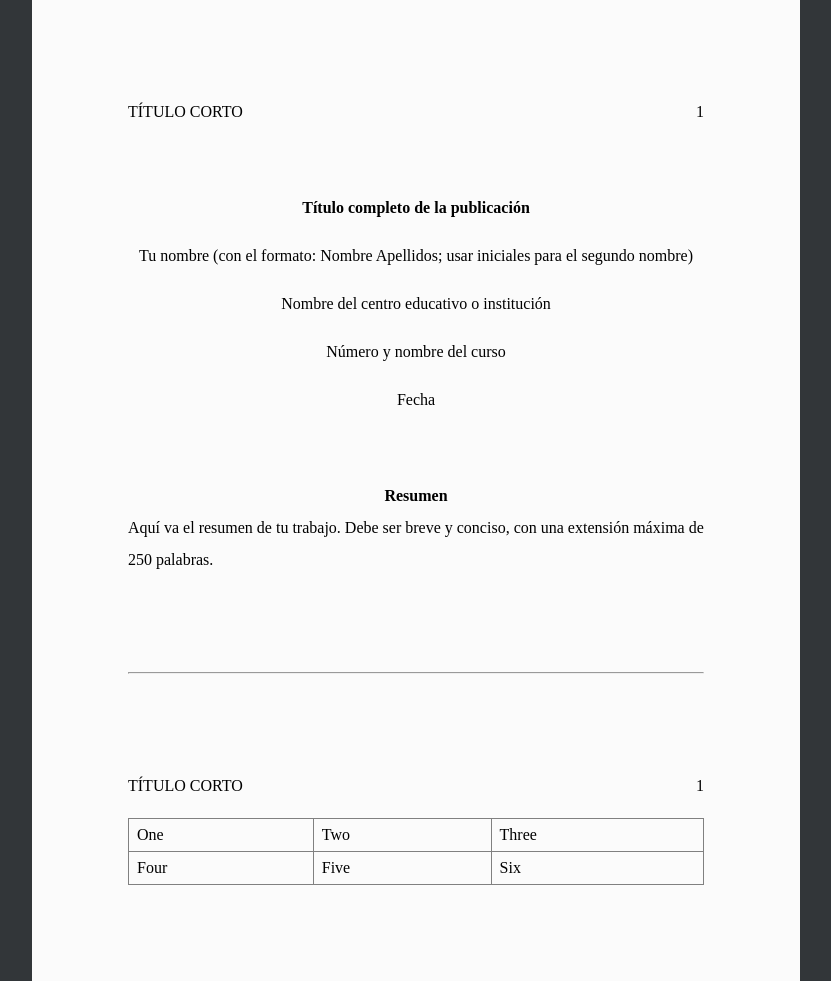
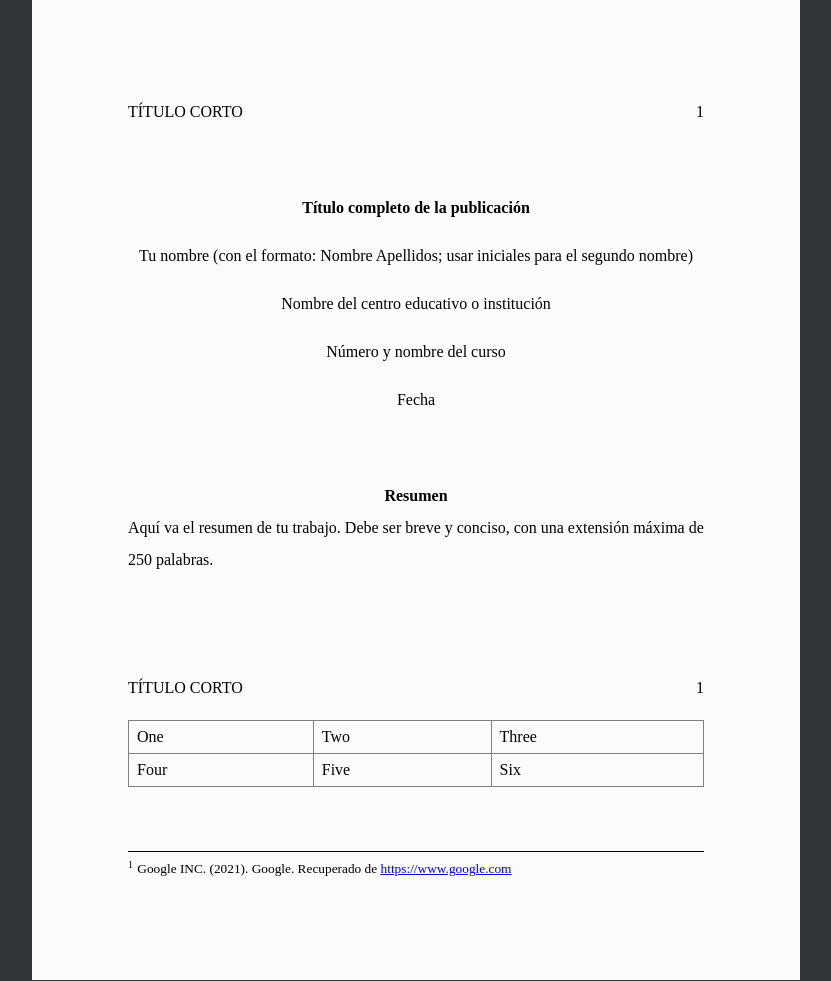
Before and after one commit to virtualitems/html-apa-style, a plain HTML site: page index.html in a window 1280 px wide. Shown: the whole page, without its empty margins (224-1055 px from the left). Drawn offline with Linux system fonts and the light colour scheme.

Commit message:
add footer and remove hr tag from tags pool

```diff
--- a/index.html
+++ b/index.html
@@ -45,8 +45,6 @@
     </div>
   </section>
 
-  <hr>
-
   <section>
     <header>
       <span class="running-head">Título corto</span>
@@ -64,6 +62,13 @@
         <td>Six</td>
       </tr>
     </table>
+    <footer>
+      <small>
+        <sup>1</sup>
+        Google INC. (2021). Google. Recuperado de
+        <a href="https://www.google.com">https://www.google.com</a>
+      </small>
+    </footer>
   </section>
 
 </body>
--- a/styles/apa7.css
+++ b/styles/apa7.css
@@ -59,6 +59,8 @@ body {
 
 hr {
   margin: 1in 0;
+  border: 2px solid #000;
+  width: 100%;
 }
 
 @media print {
@@ -70,7 +72,7 @@ hr {
 
   hr {
     border: none;
-    page-break-before: always;
+    page-break-after: always;
   }
 
 }
@@ -79,6 +81,12 @@ hr {
 
 section {
   position: relative;
+  page-break-inside: avoid;
+  page-break-after: always;
+}
+
+section:not(:first-child) {
+  margin-top: 1in;
 }
 
 /* PAGE HEADER */
@@ -95,6 +103,21 @@ header:first-child {
 }
 
 /* PAGE FOOTER */
+
+footer {
+  margin-top: 4rem;
+  border-top: 1px solid #000;
+}
+
+footer sup {
+  margin-right: 1px;
+}
+
+footer small {
+  text-indent: 0.5in;
+  line-height: 1.5;
+  font-size: 10pt;
+}
 
 /* FONTS */
 
@@ -187,11 +210,6 @@ p {
   text-align: left;
 }
 
-small {
-  line-height: 1;
-  font-size: 8pt;
-}
-
 /* TABLES */
 
 table {
```
